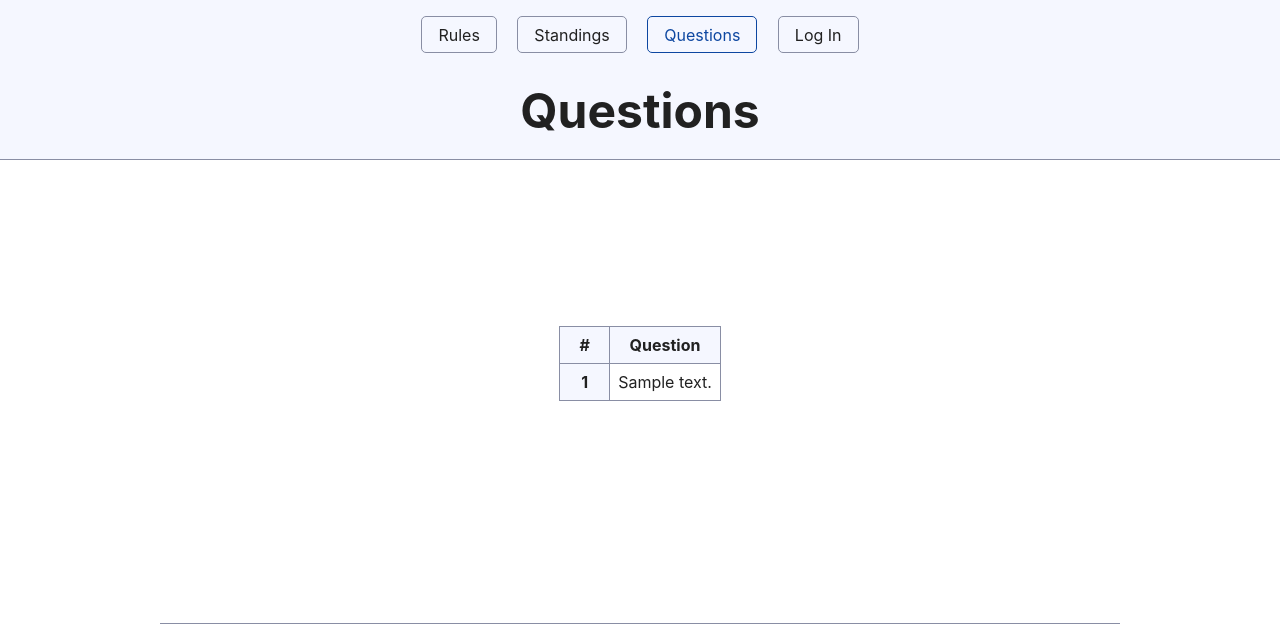
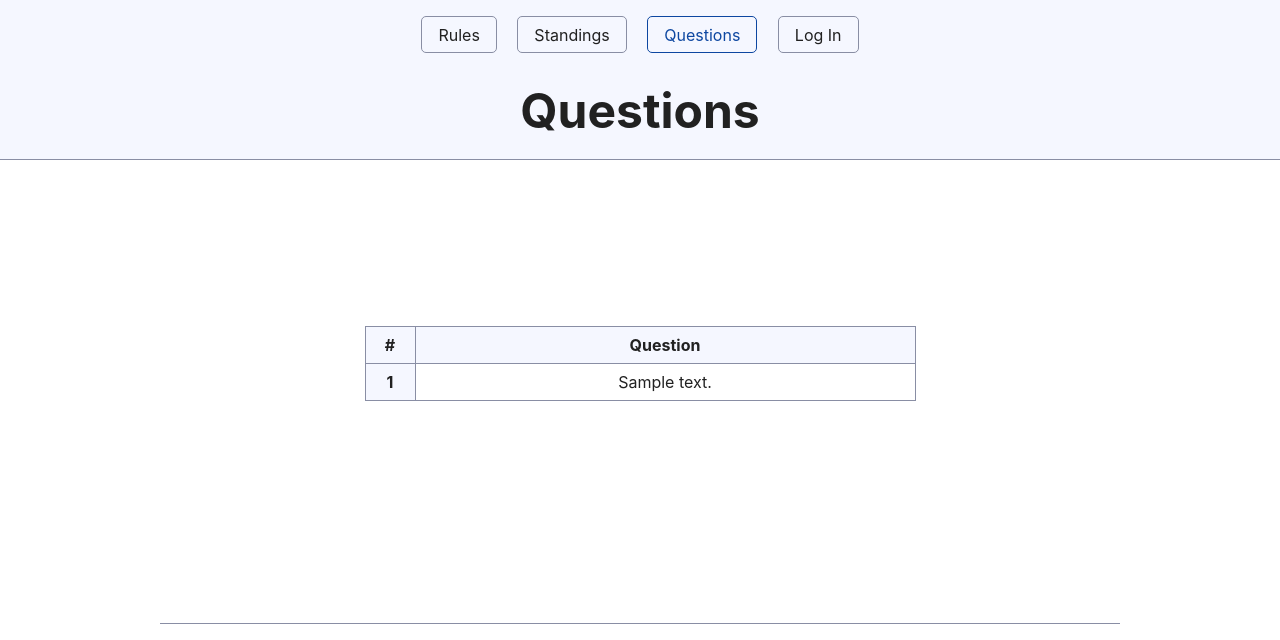
Before and after one commit to pmrrasmussen/estimation-quiz, a Django app: page /quiz/questions/ in a window 1280 px wide. Shown: the top 640 px of the page. Run offline with Django 4.2, Linux system fonts and the light colour scheme; tables that the repository leaves empty hold one stand-in row (values such as "Sample post").

Commit message:
Adjust table cell size

```diff
--- a/estimation_quiz/quiz/templates/questions.html
+++ b/estimation_quiz/quiz/templates/questions.html
@@ -37,7 +37,7 @@
             <table role="grid">
                 <thead>
                     <th>#</th>
-                    <th>Question</th>
+                    <th style="width:500px;">Question</th>
                     {% if user.is_authenticated %}
                         <th>Lower bound</th>
                         <th>Upper bound</th>
@@ -52,7 +52,7 @@
                     {% for question_row in question_rows %}
                         <tr>
                             <th scope="row">{{ forloop.counter }}</th>
-                            <td> {{ question_row.question.question_text }} </td>
+                            <td style="width:500px;"> {{ question_row.question.question_text }} </td>
                             {% if user.is_superuser or user.is_authenticated and user|remaining_guesses > 0 %}
                                 <form action="{% url 'quiz:answer' %}" method="post">
                                     {% csrf_token %}
```
